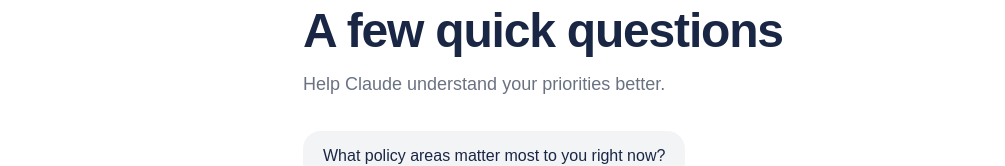
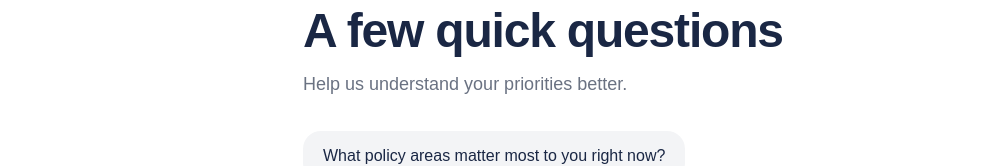
Before and after one commit to saanvib/civIQ-claude-hackathon, a React app in the folder frontend/: page /chat in a window 1280 px wide. Shown: the part 128-294 px from the top of the page, without its empty margins (1-1006 px from the left). Built offline with nearby package versions, Linux system fonts and the light colour scheme; no server answers; the HTML template or start-up script is replaced by a standard one.

Commit message:
trying not to mention claude

```diff
--- a/frontend/src/pages/Chat.jsx
+++ b/frontend/src/pages/Chat.jsx
@@ -163,7 +163,7 @@
               A few quick questions
             </h1>
             <p className="text-gray-500 text-lg leading-relaxed">
-              Help Claude understand your priorities better.
+              Help us understand your priorities better.
             </p>
           </div>
 
```
